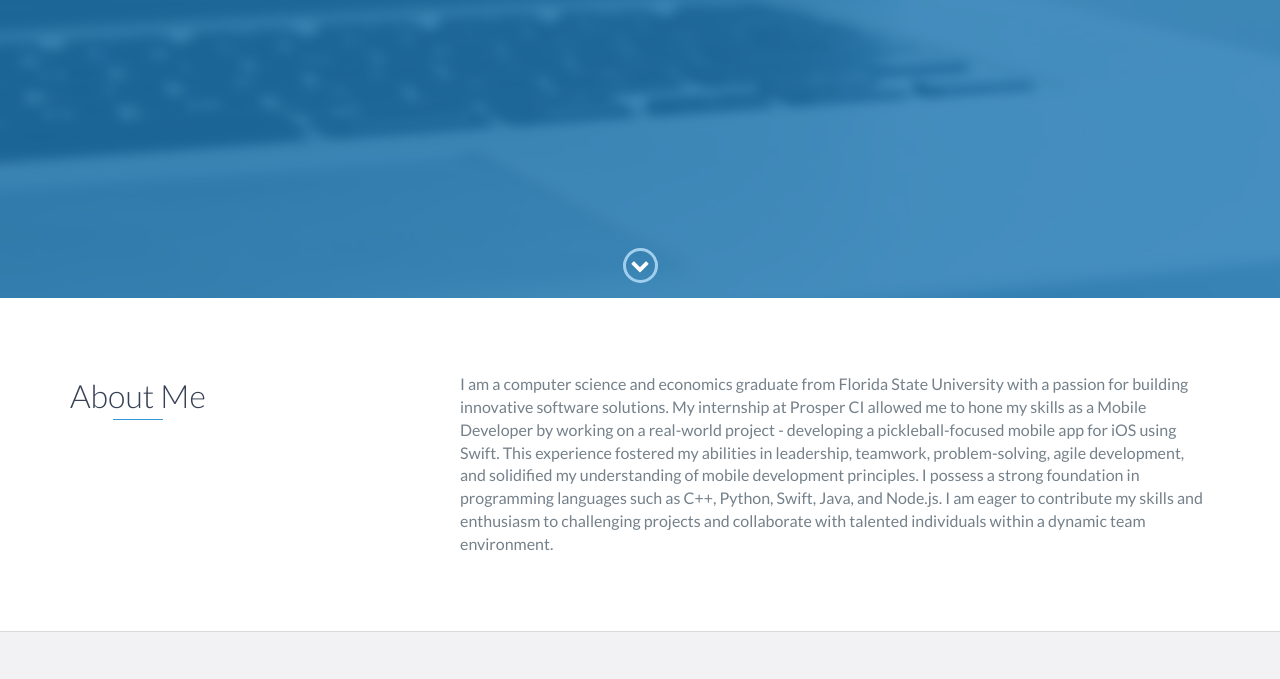
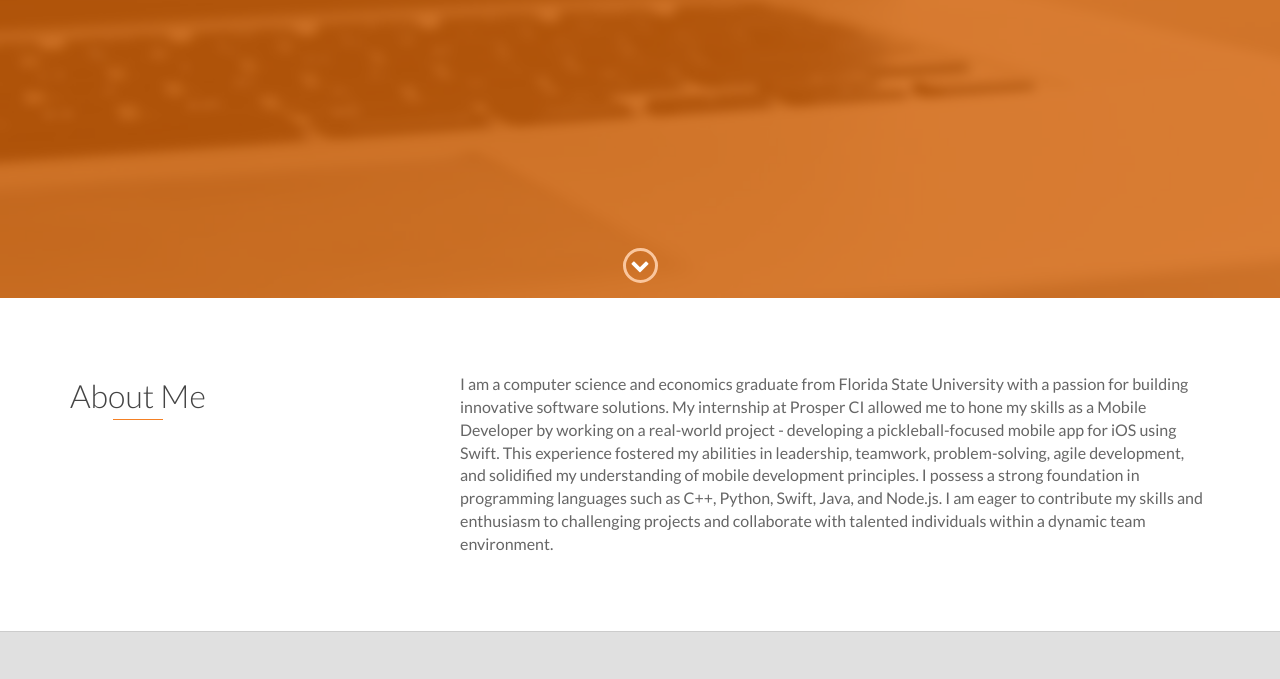
Before and after one commit to EliBen8/EliBen8.github.io, a website: page index.html in a window 1280 px wide. Shown: the part 502-1181 px from the top of the page. Drawn offline with nearby package versions, Linux system fonts and the light colour scheme; files that its build step writes are made by us from their sources.

Commit message:
Testing a new site color theme

```diff
--- a/scss/styles.scss
+++ b/scss/styles.scss
@@ -34,19 +34,19 @@
 */
 
 // Define base and accent colors
-$base-color: #3498db;
+$base-color: #F48024;
 $base-color-hover: darken($base-color, 10%);
 
 // Define background colors
-$background: #fff;
-$background-alt: #f2f2f5;
+$background: #f0f0f0;
+$background-alt: #e0e0e0;
 
 // Define border colors
-$border: #dcd9d9;
+$border: #ccc;
 
 // Define text colors
-$heading: #374054;
-$text: #74808a;
+$heading: #444;
+$text: #666;
 
 /*
     ---------------------
```
